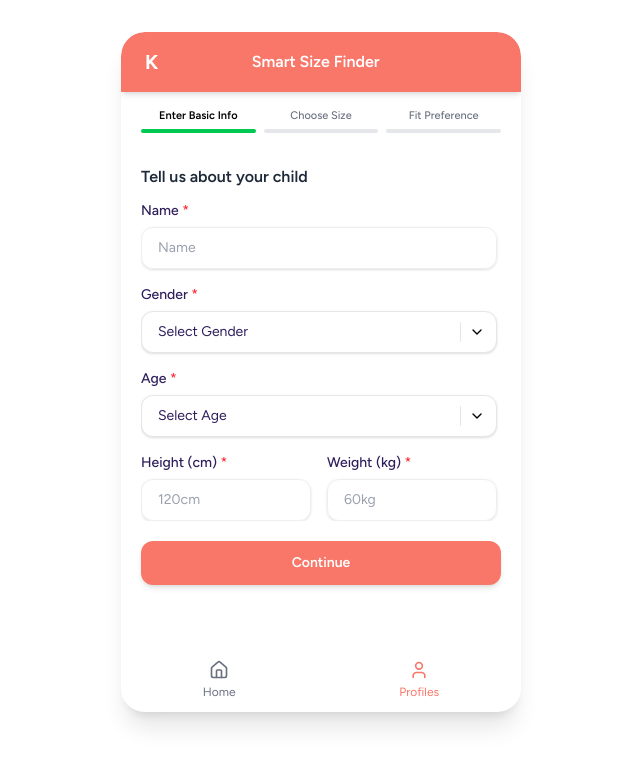
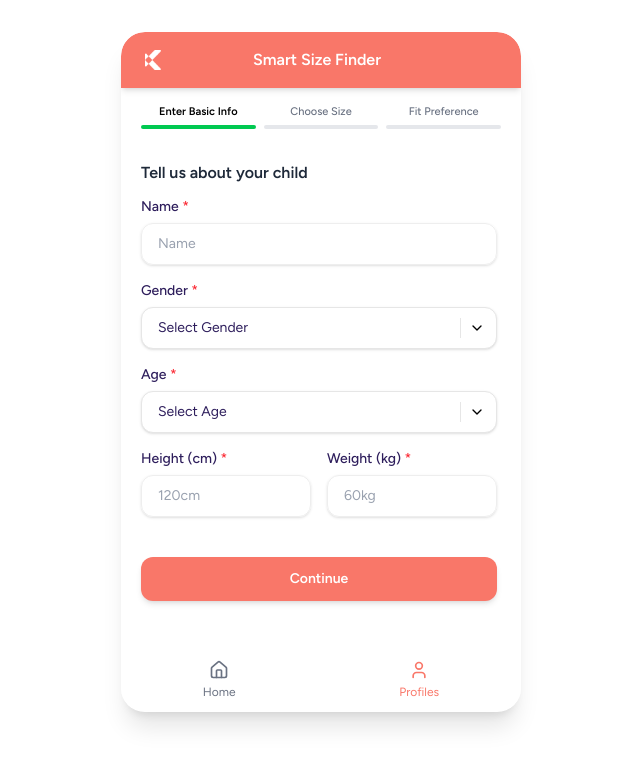
Before and after one commit to HexzionSystems/Widget, a React (Vite) app: page /finder in a window 1280 px wide. Shown: the top 766 px of the page, without its empty margins (319-959 px from the left). Built offline with nearby package versions, Linux system fonts and the light colour scheme.

Commit message:
done all the things

```diff
--- a/src/pages/Recommendation.tsx
+++ b/src/pages/Recommendation.tsx
@@ -2,6 +2,7 @@ import { motion } from 'framer-motion';
 import { useEffect, useState } from 'react';
 import { useNavigate } from 'react-router-dom';
 import Circle from '../assets/star.png';
+import Logo from '../assets/Vector.png'
 
 function CircularProgress({ progress, color }: { progress: number; color: string }) {
   const radius = 15.9155;
@@ -15,7 +16,7 @@ function CircularProgress({ progress, color }: { progress: number; color: string
   }, [offset]);
 
   return (
-    <div className="relative w-10 h-10">
+    <div className="relative w-12 h-12">
       <svg className="w-full h-full" viewBox="0 0 36 36">
         <path
           d="M18 2.0845 a 15.9155 15.9155 0 1 1 0 31.831 a 15.9155 15.9155 0 1 1 0 -31.831"
@@ -58,13 +59,13 @@ export default function Recommendation() {
     >
       {/* Header */}
       <div className="bg-[#F97769] text-white rounded-t-3xl px-6 py-4 flex items-center justify-between shadow-md">
-        <div className="text-white font-bold text-xl">K</div>
+          <img src={Logo} alt="Kapes Logo" className="w-4 h-auto" />
         <h2 className="text-base font-semibold">Smart Size Finder</h2>
         <div className="w-6" />
       </div>
 
       {/* Content */}
-      <div className="flex-1 flex flex-col overflow-hidden px-8 pt-10 pb-4 space-y-3">
+<div className="flex-1 overflow-y-auto sm:overflow-visible scrollbar-hide px-8 pt-10 pb-4 space-y-3">
         {/* Badge */}
         <div className="flex justify-center">
           <div className="bg-[#3DD598] px-3 py-1.5 rounded-xl inline-flex items-center space-x-2 shadow-sm">
--- a/src/pages/SmartSizeFinder.tsx
+++ b/src/pages/SmartSizeFinder.tsx
@@ -4,7 +4,7 @@ import { useNavigate } from 'react-router-dom';
 import Step1 from './Step1';
 import Step2 from './Step2';
 import Step3 from './Step3';
-
+import Logo from '../assets/Vector.png'
 export default function SmartSizeFinder() {
   const [step, setStep] = useState(1);
   const navigate = useNavigate();
@@ -23,7 +23,7 @@ export default function SmartSizeFinder() {
     >
       {/* Header */}
       <div className="bg-[#F97769] text-white rounded-t-3xl px-6 py-4 flex items-center justify-between shadow-md">
-        <div className="text-white font-bold text-xl">K</div>
+          <img src={Logo} alt="Kapes Logo" className="w-4 h-auto" />
         <h2 className="text-base font-semibold">Smart Size Finder</h2>
         <div className="w-6" />
       </div>
--- a/src/pages/Step1.tsx
+++ b/src/pages/Step1.tsx
@@ -2,11 +2,12 @@ import { ChevronDown } from 'lucide-react';
 
 export default function Step1({ onNext }: { onNext: () => void }) {
   return (
-    <div className="px-5 pt-6 pb-4 flex flex-col flex-grow font-figtree">
-      <div className="flex-1 overflow-hidden">
+    <div className="flex flex-col h-full font-figtree px-5 pt-6 pb-4">
+      {/* Make this section scrollable only on small screens */}
+<div className="flex-1 overflow-y-auto sm:overflow-visible scrollbar-hide">
         <h3 className="text-base font-semibold text-gray-800 mb-3">Tell us about your child</h3>
 
-        <form className="space-y-4 text-sm overflow-y-auto max-h-[60vh] pr-1">
+        <form className="space-y-4 text-sm pr-1">
           {/* Name */}
           <div>
             <label className="block font-medium text-[#2E1E5C] mb-1.5 text-sm">
@@ -84,11 +85,9 @@ export default function Step1({ onNext }: { onNext: () => void }) {
               />
             </div>
           </div>
-        </form>
-      </div>
 
           {/* Continue Button */}
-      <div className="pt-5">
+          <div className="pt-6 pb-2">
             <button
               type="button"
               onClick={onNext}
@@ -97,6 +96,8 @@ export default function Step1({ onNext }: { onNext: () => void }) {
               Continue
             </button>
           </div>
+        </form>
+      </div>
     </div>
   );
 }
```
Also changed, not shown: src/assets/Vector.png (added). Lines whose indentation alone changed are shown as unchanged.
